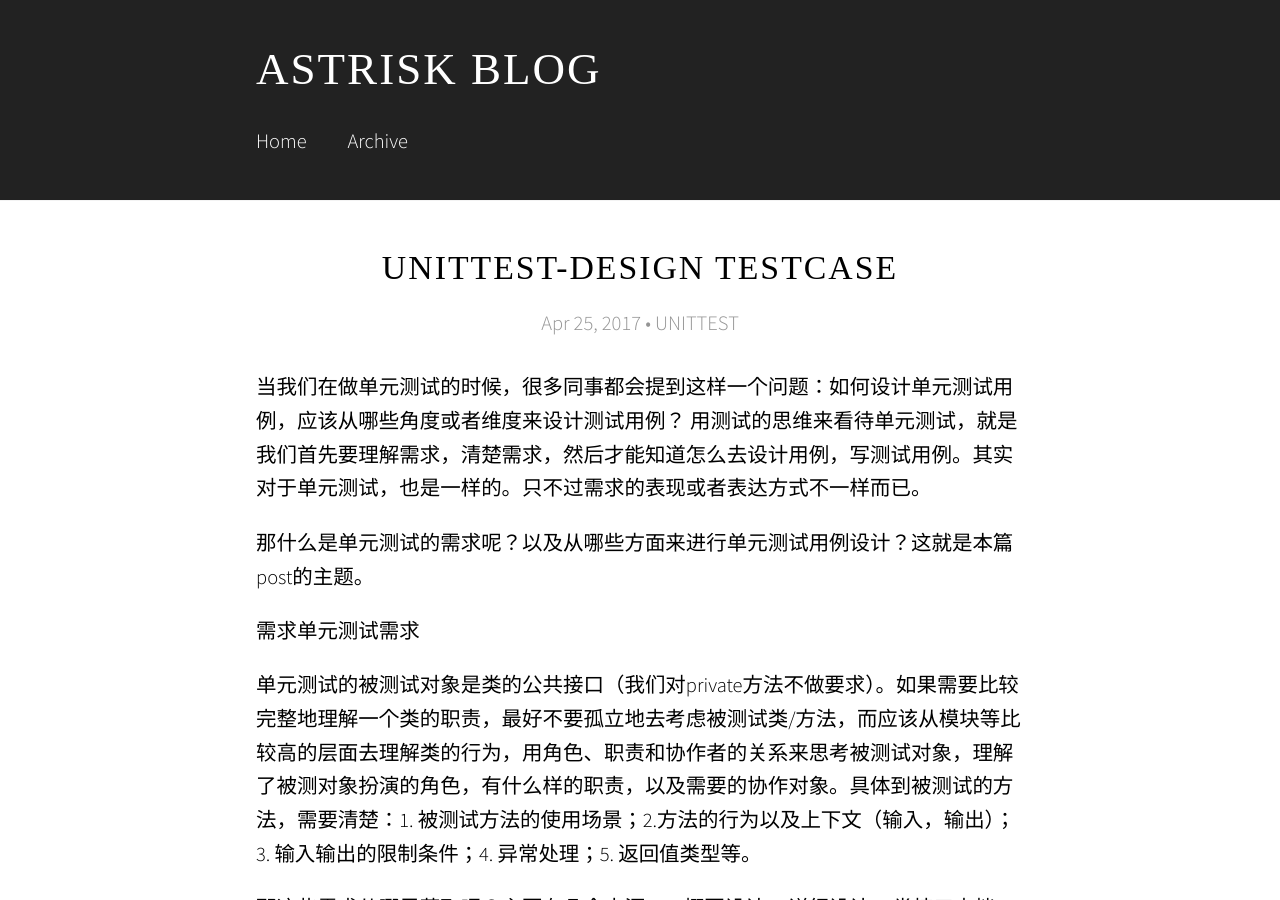
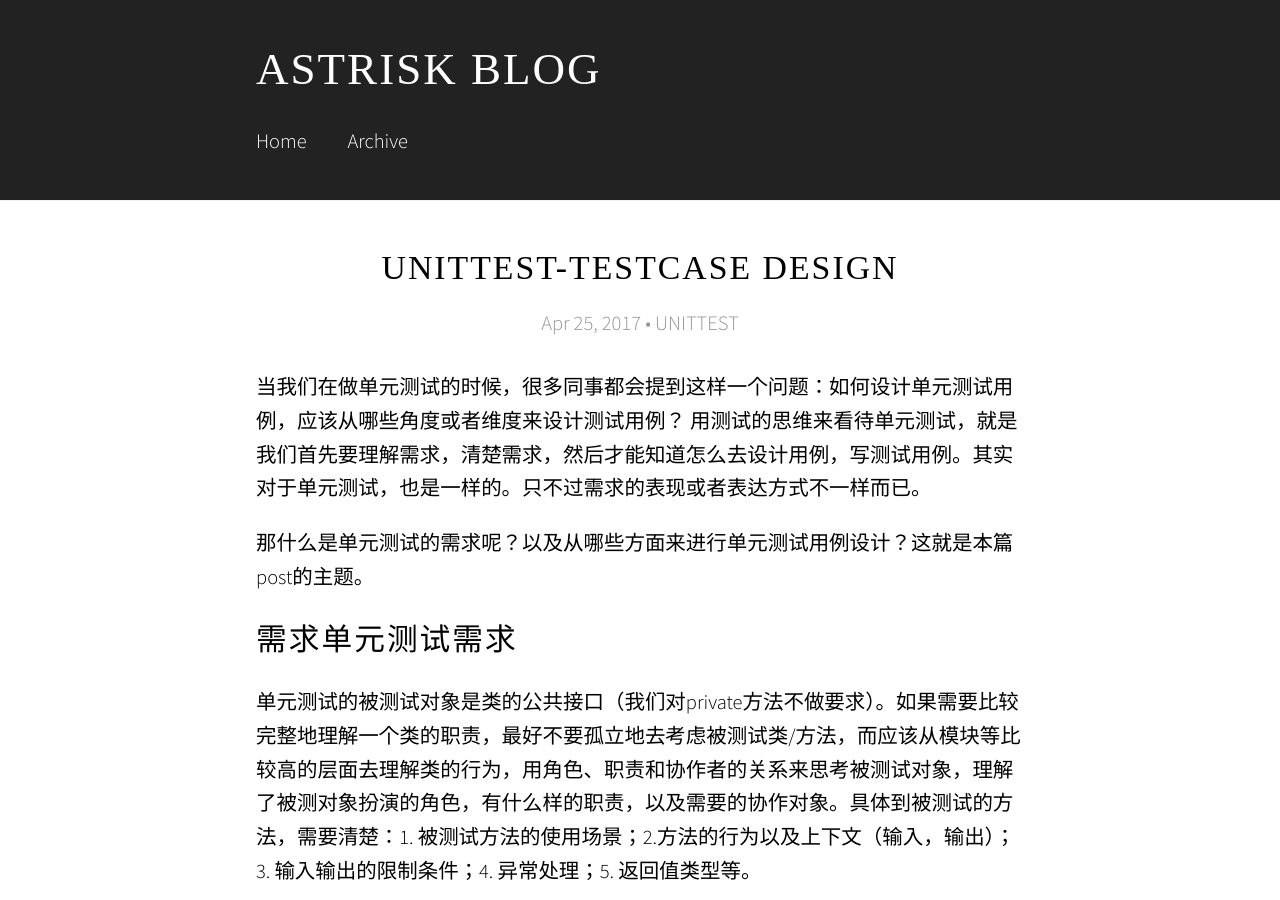
Before and after one commit to astrisk/astrisk.github.io, a Jekyll site: the page built from _posts/2017-04-25-unittest-design.md, in a window 1280 px wide and 900 px high. Built offline with Jekyll 4.4.1, drawn with Linux system fonts in a browser that asks for light colours; some web fonts are replaced.

```diff
--- a/_posts/2017-04-25-unittest-design.md
+++ b/_posts/2017-04-25-unittest-design.md
@@ -1,5 +1,5 @@
 ---
-title:  "UNITTEST-Design testcase"
+title:  "UNITTEST-testcase Design"
 date:   2017-04-25 17:21:50
 categories: UNITTEST
 ---
@@ -9,7 +9,7 @@ categories: UNITTEST
 
 那什么是单元测试的需求呢？以及从哪些方面来进行单元测试用例设计？这就是本篇post的主题。
 
-**需求单元测试需求**
+## **需求单元测试需求**
 
 单元测试的被测试对象是类的公共接口（我们对private方法不做要求）。如果需要比较完整地理解一个类的职责，最好不要孤立地去考虑被测试类/方法，而应该从模块等比较高的层面去理解类的行为，用角色、职责和协作者的关系来思考被测试对象，理解了被测对象扮演的角色，有什么样的职责，以及需要的协作对象。具体到被测试的方法，需要清楚：1. 被测试方法的使用场景；2.方法的行为以及上下文（输入，输出）；3. 输入输出的限制条件；4. 异常处理；5. 返回值类型等。
 
@@ -17,7 +17,7 @@ categories: UNITTEST
 
 我在做单元测试的时候，会去看源码，但是比较少用白盒测试方法去做用例设计，更多地是使用黑盒用例设计方法。我们把对外接口用契约方式来相互协作，开发者只要满足契约即可，内部的实现可以使用不用算法。这样设计的单元测试用例健壮性比较好，只要接口契约不改，用例一般不会有问题。
 
-**单元测试用例设计**
+## **单元测试用例设计**
 
 在理解了测试需求后，我们就可以来进行单元测试用例设计。一般我们要求开发者大致需要考虑以下几个方面的测试用例。
 
```
